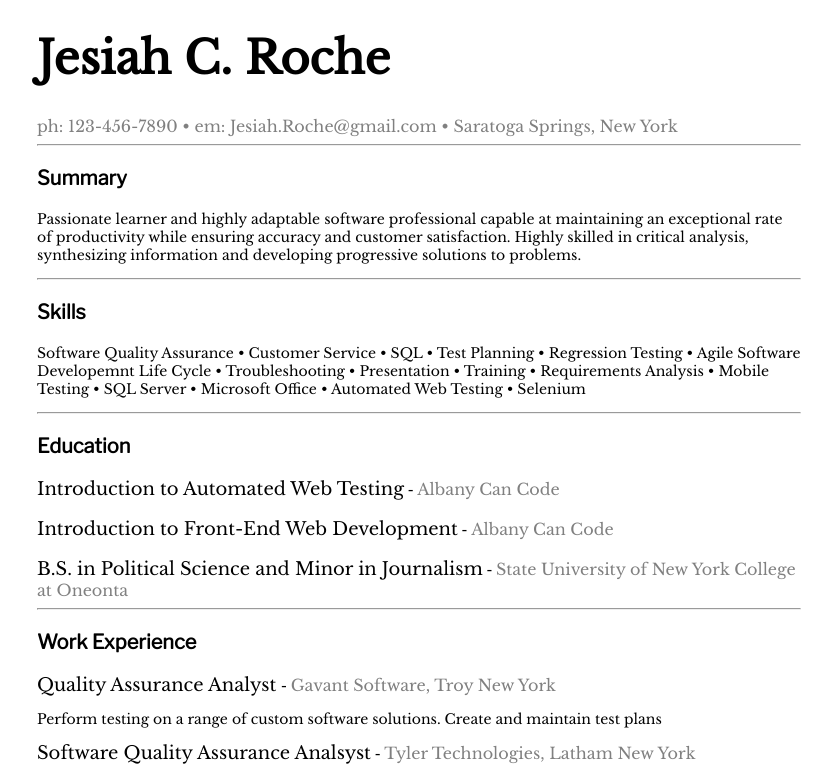
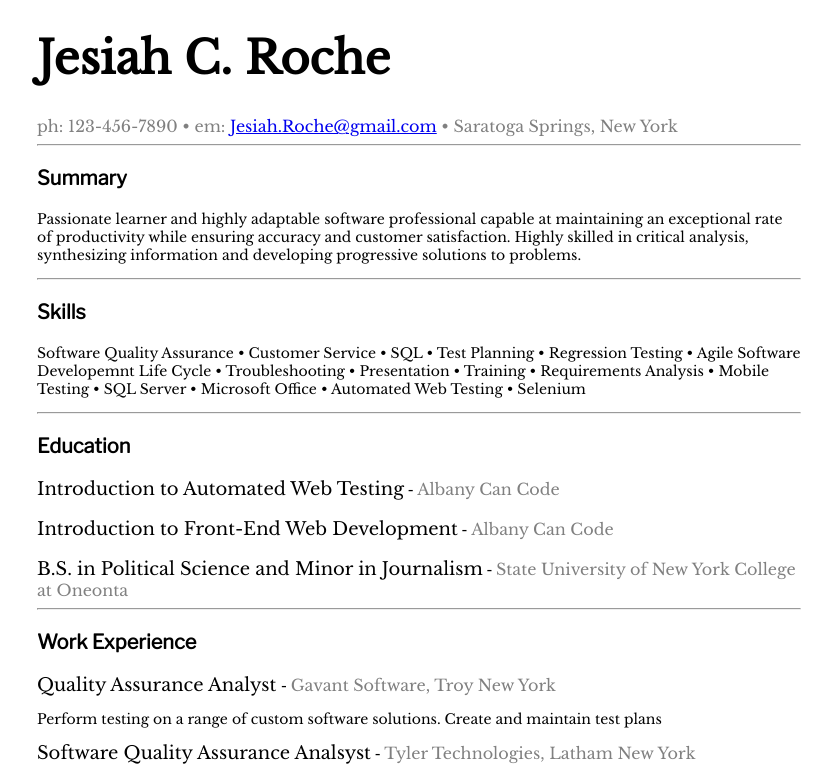
Before and after one commit to SiahRo/SiahRo.github.io, a plain HTML site: page resume.html in a window 1280 px wide. Shown: the top 775 px of the page, without its empty margins (121-953 px from the left). Drawn offline with nearby package versions, Linux system fonts and the light colour scheme; a web font is replaced by a local one.

Commit message:
adding email link

```diff
--- a/resume.html
+++ b/resume.html
@@ -43,7 +43,7 @@
   <body>
     <header>
       <h1>Jesiah C. Roche</h1>
-      <span class="company">ph: 123-456-7890 &bull; em: Jesiah.Roche@gmail.com &bull; Saratoga Springs, New York </span>
+      <span class="company">ph: 123-456-7890 &bull; em: <a href='mailto:jesiah.roche@gmail.com'>Jesiah.Roche@gmail.com</a> &bull; Saratoga Springs, New York </span>
       <hr>
       <h3>Summary</h3>
       <p>
```
